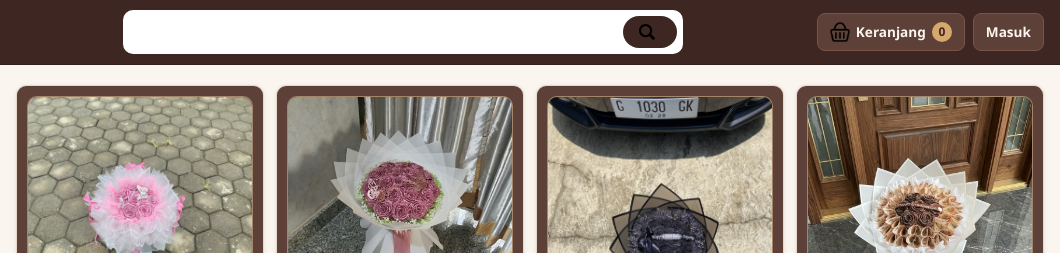
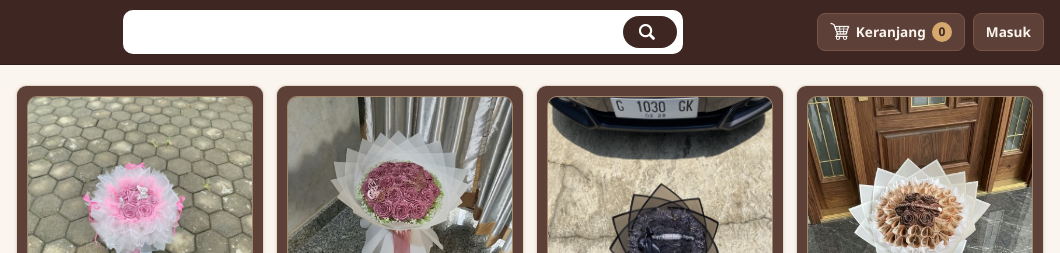
Before and after one commit to cutucapa-jpg/ifbuket, a plain HTML site: page index.html in a window 1280 px wide. Shown: the top 253 px of the page, 220-1280 px from the left. Drawn offline with Linux system fonts and the light colour scheme; files whose address does not match are found by name; a web font is replaced by a local one.

Commit message:
Add files via upload

```diff
--- a/index.html
+++ b/index.html
@@ -23,14 +23,14 @@
                 <label class="hanya-pembaca-layar" for="input-cari">Cari menu</label>
                 <input type="search" id="input-cari" autocomplete="off">
                 <button type="submit" class="tombol-cari">
-                    <img src="asset/search.png" alt="" width="16" height="16">
+                    <img src="asset/search 2.png" alt="" width="16" height="16">
                     <span></span>
                 </button>
             </form>
 
             <nav class="navigasi" aria-label="Navigasi utama">
                 <a href="#/keranjang" data-nav="keranjang" class="nav-keranjang">
-                    <img src="asset/shop.png" alt="" width="20" height="20">
+                    <img src="asset/kranjang 2.png" alt="" width="20" height="20">
                     <span>Keranjang</span>
                     <span class="lencana" id="lencana-keranjang">0</span>
                 </a>
```
Also changed, not shown: asset/kranjang 2.png (added), asset/search 2.png (added).
